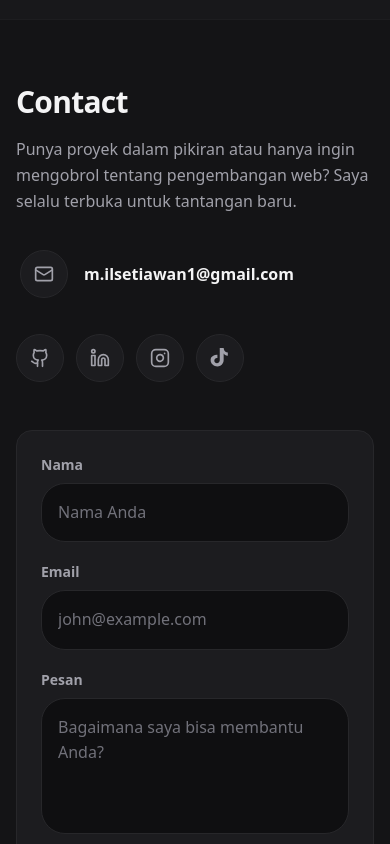
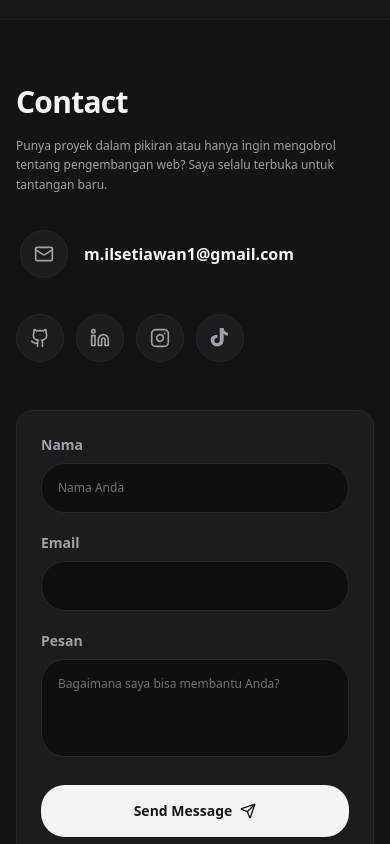
Before and after one commit to ilsetiawan1/portfolio-milsetiawan, a Next.js app: page / in a window 390 px wide. Shown: the part 2960-3804 px from the top of the page. Built offline with nearby package versions, Linux system fonts and the light colour scheme; a web font is replaced by a local one.

Commit message:
style: update Contact layout and inputs to use text-xs on mobile

```diff
--- a/components/sections/Contact.tsx
+++ b/components/sections/Contact.tsx
@@ -149,7 +149,7 @@ export default function Contact() {
   };
 
   const inputBase =
-    "w-full bg-bg-secondary border text-text-primary placeholder:text-text-muted p-4 rounded-xl outline-none transition-all duration-200 focus:ring-2 focus:ring-text-primary/10";
+    "w-full bg-bg-secondary border text-text-primary placeholder:text-text-muted placeholder:text-xs md:placeholder:text-base text-xs md:text-base p-4 rounded-xl outline-none transition-all duration-200 focus:ring-2 focus:ring-text-primary/10";
   const inputNormal = `${inputBase} border-border-base focus:border-border-hover`;
   const inputError = `${inputBase} border-red-500/50 focus:border-red-500 focus:ring-red-500/10`;
 
@@ -162,7 +162,7 @@ export default function Contact() {
             <h2 className="text-3xl md:text-4xl lg:text-5xl font-bold tracking-tight text-text-primary mb-4">
               {t.title}
             </h2>
-            <p className="text-base md:text-lg text-text-secondary leading-relaxed max-w-md">
+            <p className="text-xs md:text-lg text-text-secondary leading-relaxed max-w-md">
               {t.subtitle}
             </p>
           </div>
@@ -227,7 +227,7 @@ export default function Contact() {
               name="email"
               value={form.email}
               onChange={handleChange}
-              placeholder="john@example.com"
+              placeholder={t.placeholderEmail}
               className={errors.email ? inputError : inputNormal}
               aria-required="true"
               aria-invalid={!!errors.email}
```
